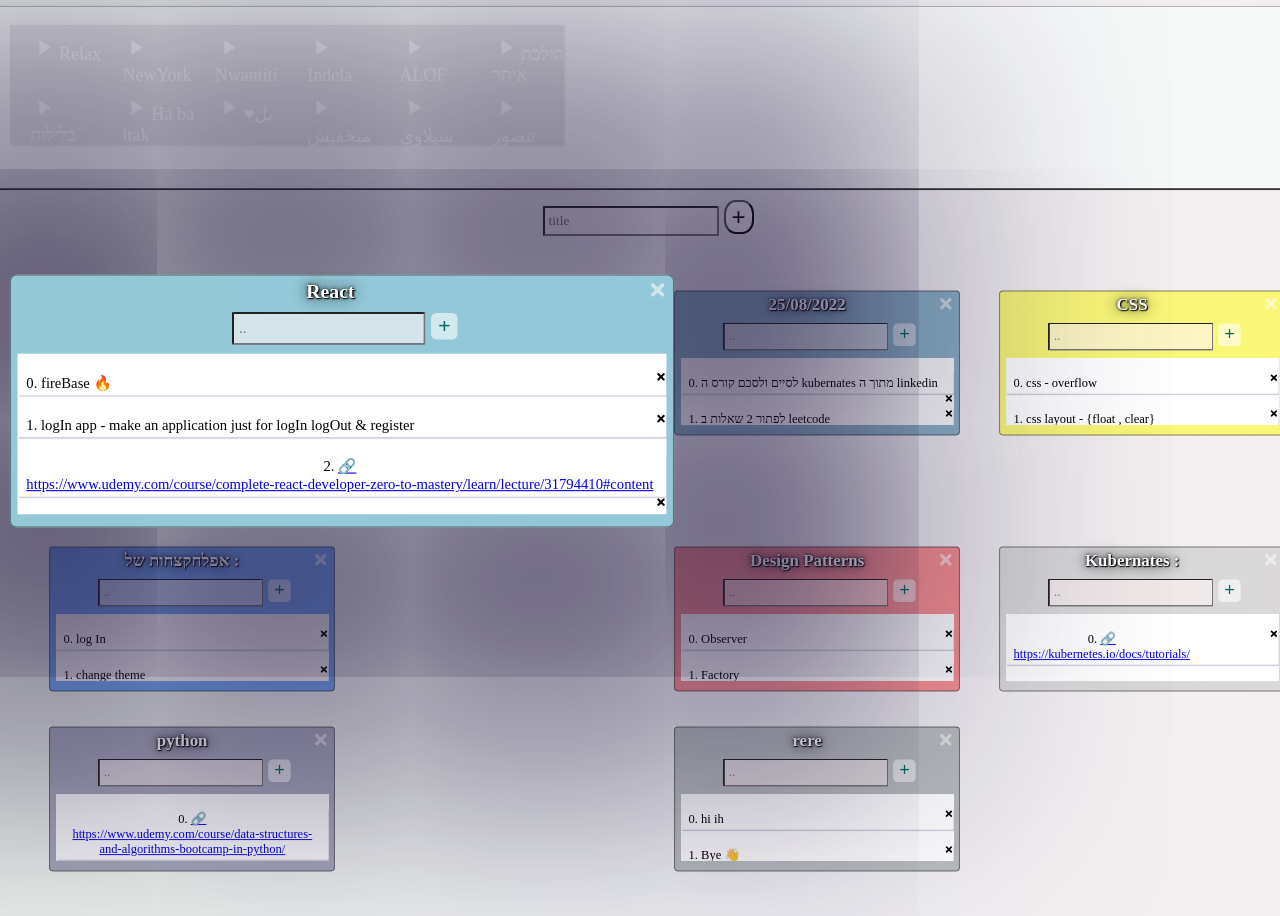
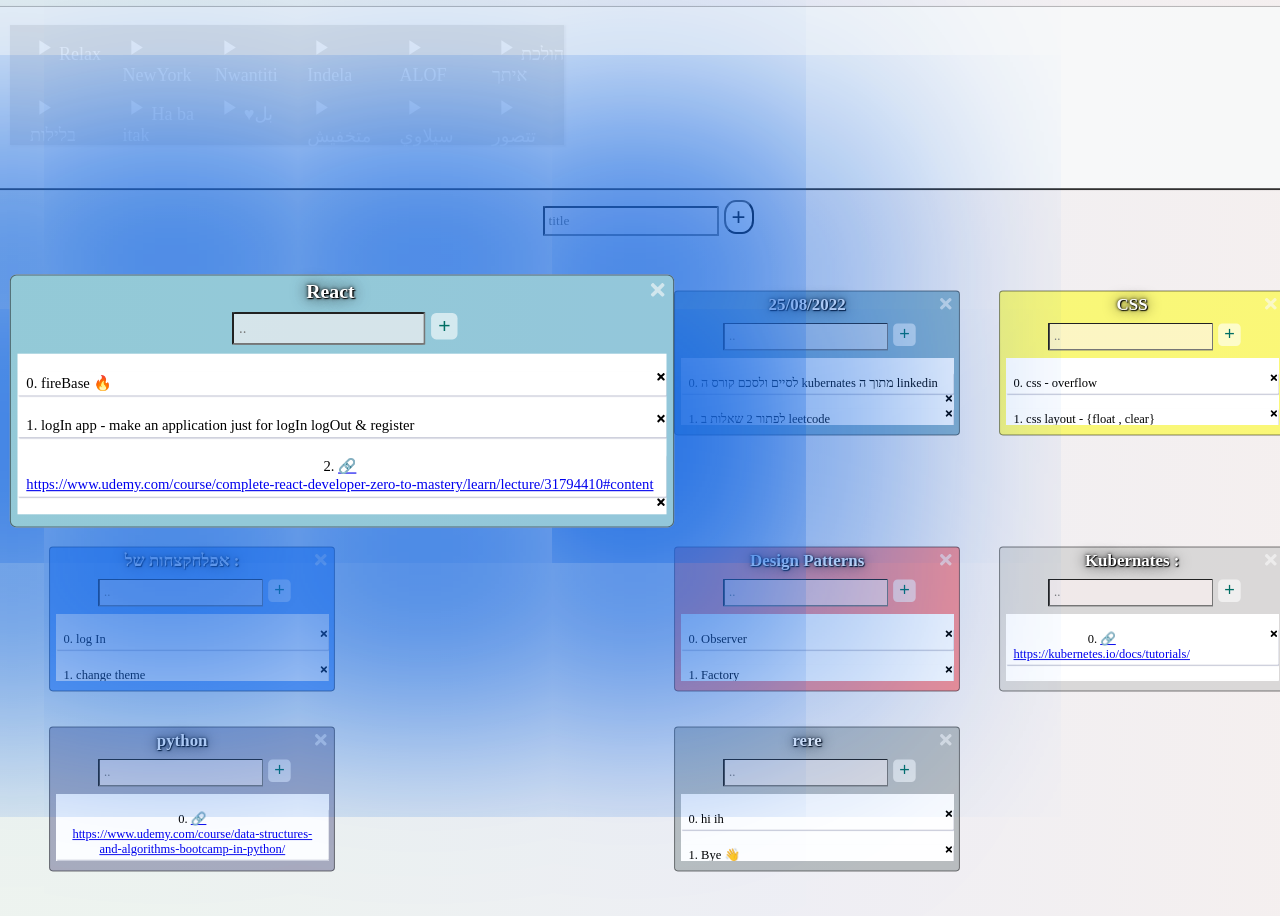
Before and after one commit to rehamAbass/to-do-v3, a React (Create React App) app: page / in a window 1280 px wide. In both pictures the pointer is over the element 192 px from the left and 363 px from the top of the page. Shown: the top 916 px of the page. Built offline with nearby package versions, Linux system fonts and the light colour scheme; data requests are answered from the project's data file; a web font is replaced by a local one.

Commit message:
Update Card.css

```diff
--- a/src/components/Card/Card.css
+++ b/src/components/Card/Card.css
@@ -55,7 +55,7 @@ z-index : 1001;
 
  transform: scale(1.1);
 
- box-shadow: 10px 10px 400px 200px rgba(30,20,60,0.7);
+ box-shadow: 7px 7px 500px 150px #1668E2;
     min-height: min-content;
     max-height: max-content;
     width:max-content;
```
